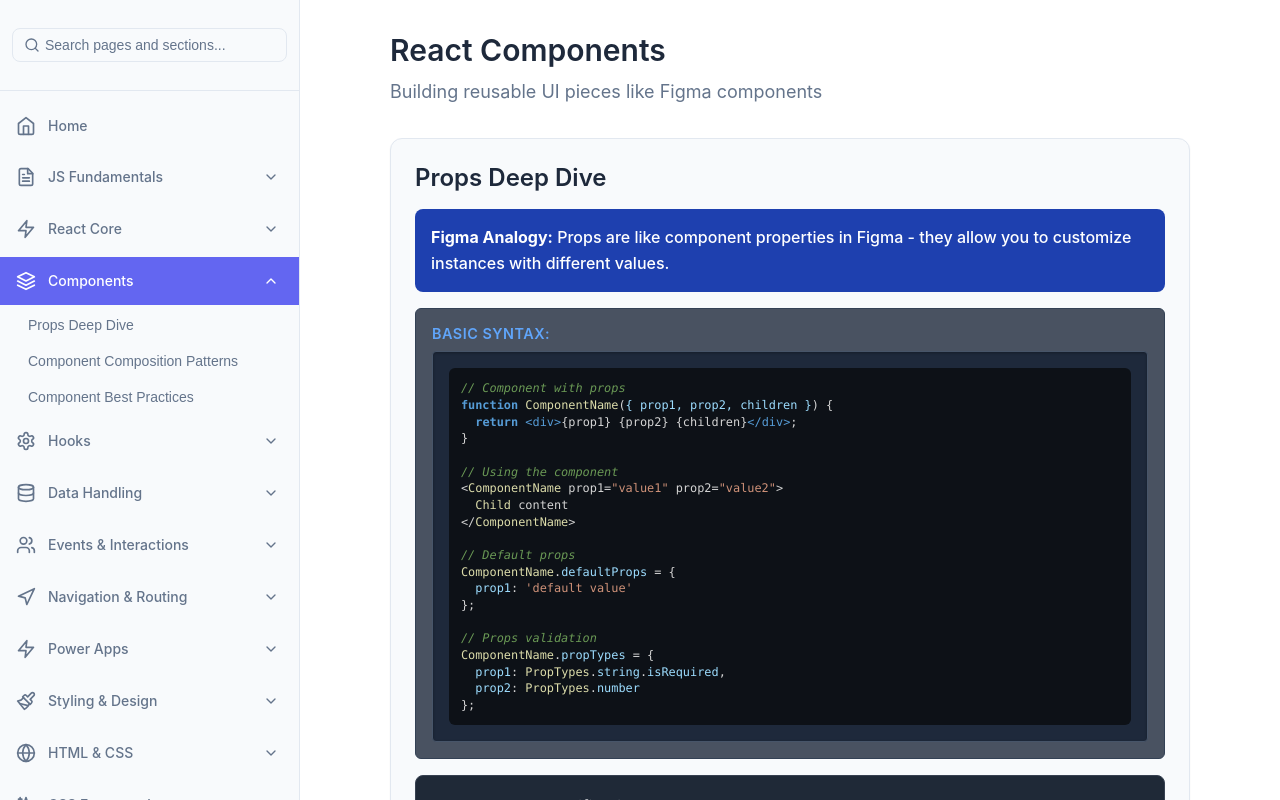
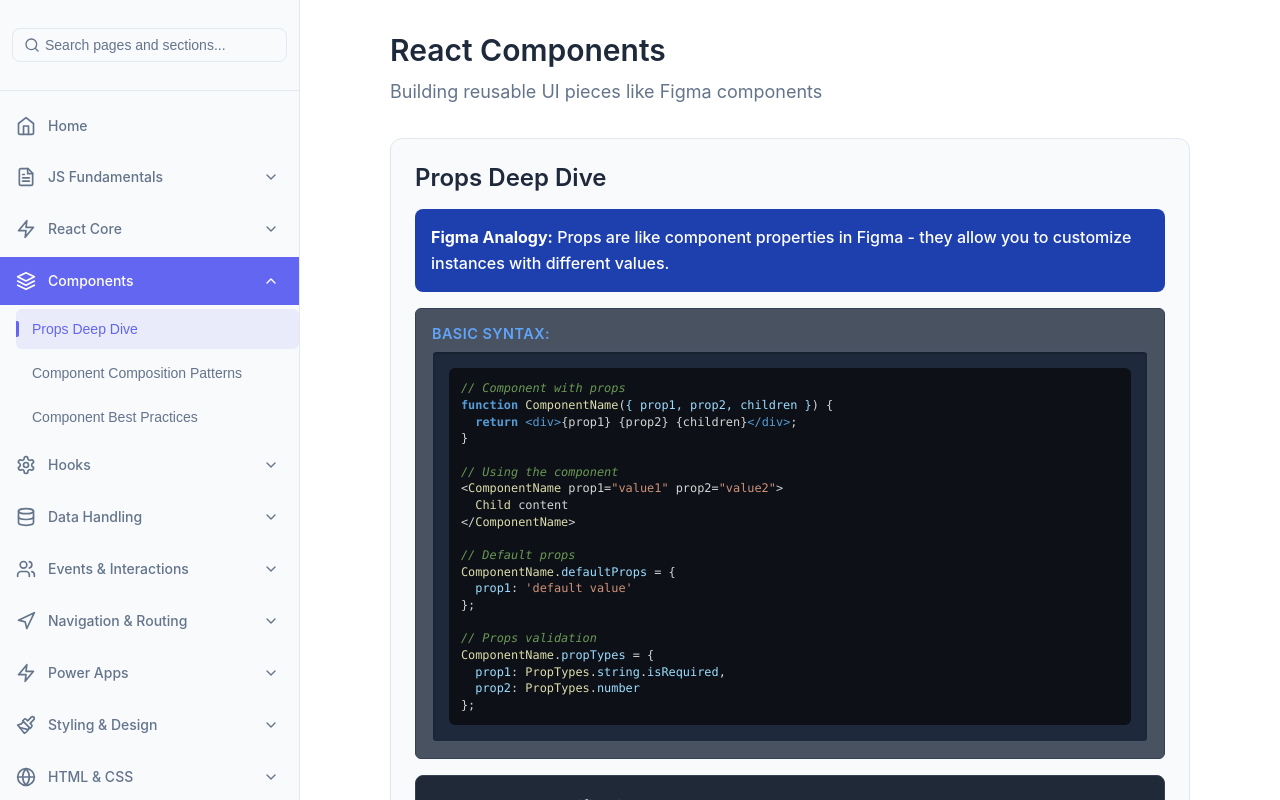
Before and after one commit to Kennet99/design-react-js-cheatsheet, a React (Vite) app: page /#/components in a window 1280 px wide. Shown: the top 800 px of the page. Built offline with nearby package versions, Linux system fonts and the light colour scheme.

Commit message:
Add viewport-based highlighting for nav subsection items and increase padding for better UX

```diff
--- a/src/App.css
+++ b/src/App.css
@@ -177,7 +177,7 @@
 .nav-subsection {
   display: flex;
   align-items: center;
-  padding: var(--spacing-2) var(--spacing-3);
+  padding: var(--spacing-3) var(--spacing-4);
   background: none;
   border: none;
   color: var(--text-secondary);
@@ -188,11 +188,30 @@
   text-align: left;
   width: 100%;
   border-radius: var(--radius-sm);
+  position: relative;
 }
 
 .nav-subsection:hover {
   background-color: rgba(99, 102, 241, 0.05);
   color: var(--primary);
+}
+
+.nav-subsection.active {
+  background-color: rgba(99, 102, 241, 0.1);
+  color: var(--primary);
+  font-weight: 500;
+}
+
+.nav-subsection.active::before {
+  content: '';
+  position: absolute;
+  left: 0;
+  top: 50%;
+  transform: translateY(-50%);
+  width: 3px;
+  height: 16px;
+  background-color: var(--primary);
+  border-radius: 0 2px 2px 0;
 }
 
 .subsection-title {
@@ -936,7 +955,7 @@
   }
 
   .nav-subsection {
-    padding: var(--spacing-1) var(--spacing-2);
+    padding: var(--spacing-2) var(--spacing-3);
     font-size: var(--font-size-xs);
   }
 
--- a/src/components/Layout.jsx
+++ b/src/components/Layout.jsx
@@ -8,6 +8,7 @@ function Layout({ children }) {
   const [isMobileMenuOpen, setIsMobileMenuOpen] = useState(false)
   const [showBackToTop, setShowBackToTop] = useState(false)
   const [expandedItems, setExpandedItems] = useState(new Set())
+  const [activeSection, setActiveSection] = useState('')
   const location = useLocation()
 
   // Back to top functionality
@@ -33,7 +34,37 @@ function Layout({ children }) {
   // Scroll to top on route change
   useEffect(() => {
     window.scrollTo({ top: 0, left: 0, behavior: 'auto' })
+    setActiveSection('') // Reset active section on route change
   }, [location.pathname])
+
+  // Intersection Observer for section highlighting
+  useEffect(() => {
+    const observer = new IntersectionObserver(
+      (entries) => {
+        entries.forEach((entry) => {
+          if (entry.isIntersecting) {
+            setActiveSection(entry.target.textContent.trim())
+          }
+        })
+      },
+      {
+        rootMargin: '-20% 0px -70% 0px', // Trigger when section is in the middle of viewport
+        threshold: 0.1
+      }
+    )
+
+    // Observe all h2 and h3 elements (section headings)
+    const headings = document.querySelectorAll('h2, h3')
+    headings.forEach((heading) => {
+      observer.observe(heading)
+    })
+
+    return () => {
+      headings.forEach((heading) => {
+        observer.unobserve(heading)
+      })
+    }
+  }, [location.pathname]) // Re-run when page changes
 
   const scrollToTop = () => {
     window.scrollTo({
@@ -205,10 +236,12 @@ function Layout({ children }) {
                 {/* Subsections */}
                 {isExpanded && hasSections && (
                   <div className="nav-subsections">
-                    {pageSections[item.id].map((section, index) => (
+                    {pageSections[item.id].map((section, index) => {
+                      const isActive = activeSection === section.title
+                      return (
                         <button
                           key={index}
-                        className="nav-subsection"
+                          className={`nav-subsection ${isActive ? 'active' : ''}`}
                           onClick={() => {
                             scrollToSection(section.title)
                             setIsMobileMenuOpen(false)
@@ -216,7 +249,8 @@ function Layout({ children }) {
                         >
                           <span className="subsection-title">{section.title}</span>
                         </button>
-                    ))}
+                      )
+                    })}
                   </div>
                 )}
               </div>
```
Lines whose indentation alone changed are shown as unchanged.
